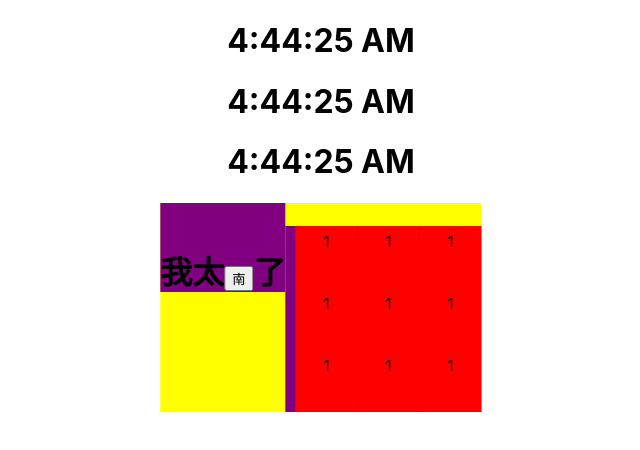
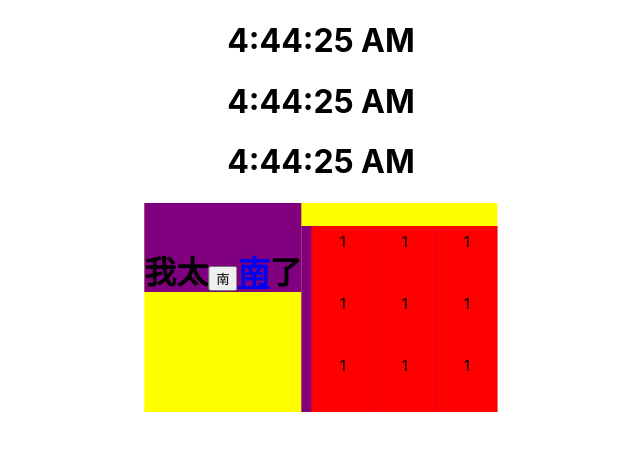
Before and after one commit to ShiboXing/Jobs_Tracker, a React (Create React App) app in the folder my-app/: page / in a window 1280 px wide. Shown: the top 450 px of the page, without its empty margins (319-959 px from the left). Built offline with nearby package versions, Linux system fonts and the light colour scheme.

Commit message:
added event listener

```diff
--- a/my-app/src/War.js
+++ b/my-app/src/War.js
@@ -13,7 +13,7 @@ class WarClock extends React.Component{
 	}
 	componentDidMount(){
 		this.IntervalID=setInterval(()=> this.tick(),1000)
-		console.log(this.IntervalID)
+		//console.log(this.IntervalID)
 
 	}
 	componentWillUnmount(){
@@ -34,14 +34,35 @@ class WarClock extends React.Component{
 }
 
 class Nan extends React.Component{
+	constructor(props){
+		super(props);
+		this.state={
+			handleClick:function(domId, e){
+				e.preventDefault()  //click won't open a new page
+				console.log('Nan '+domId)
+
+			}
+		}
+	}
+
+	addNan(e){
+
+	}
 	render(){
 		return(
 			<h1 className='WarObject verticalCenter'>
-				我太<button>南</button>了
+				我太
+				<button id='nan_button' onClick={buttonBlink}>南</button>
+				<a id='NanLink' href='https://baidu.com' onClick={this.state.handleClick.bind(this,'NanLink')}>南</a>
+				了
 			</h1>
+
 		)
+
+
 	}
 }
+
 
 function WarClockSection(){
 	return (
@@ -54,6 +75,11 @@ function WarClockSection(){
 }
 
 
+function buttonBlink(){
+
+}
+
+
 
 export {Nan}
 export default WarClockSection
```
Also changed, not shown: 1 other file (tests, documents, lock files or other folders).
